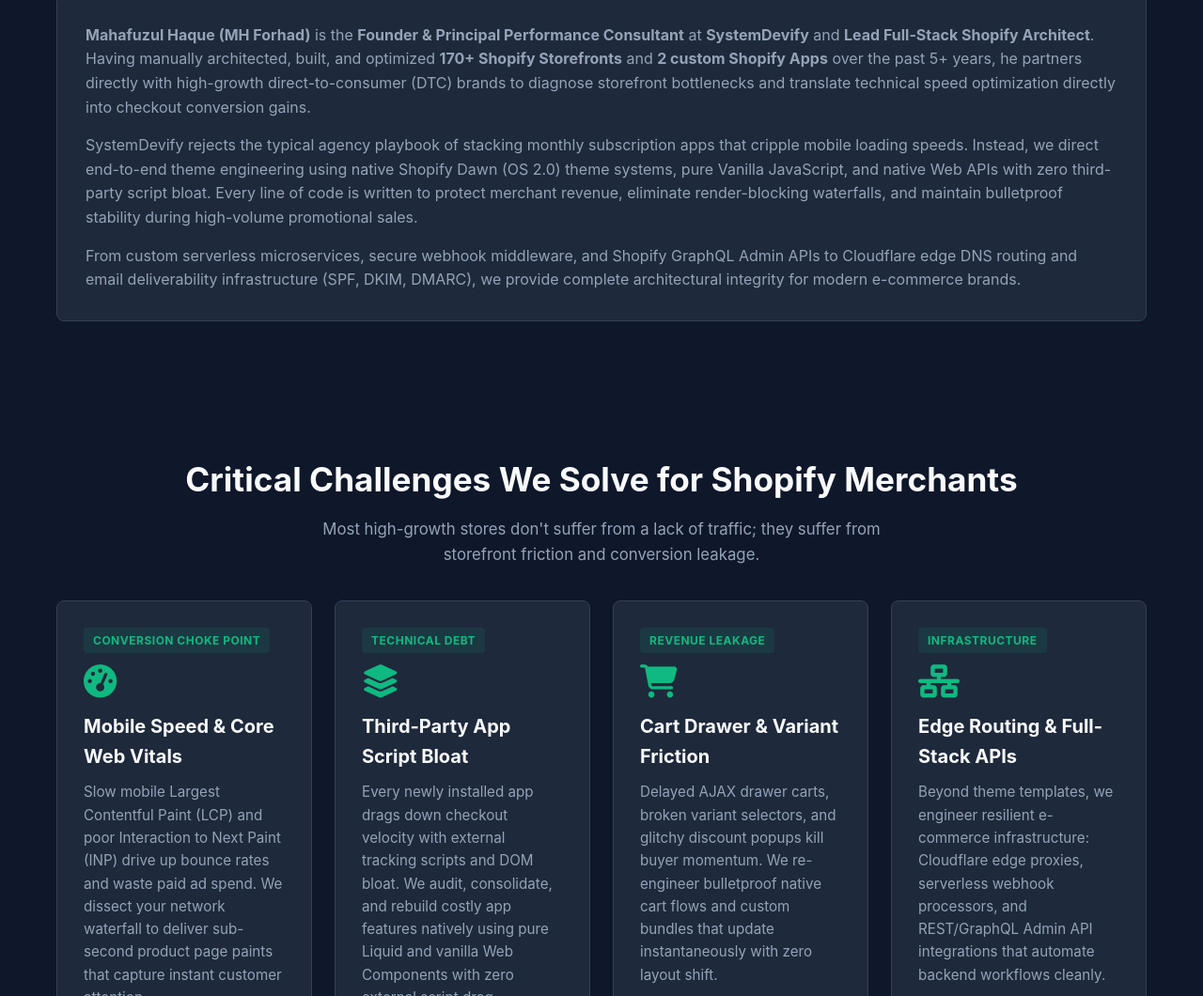
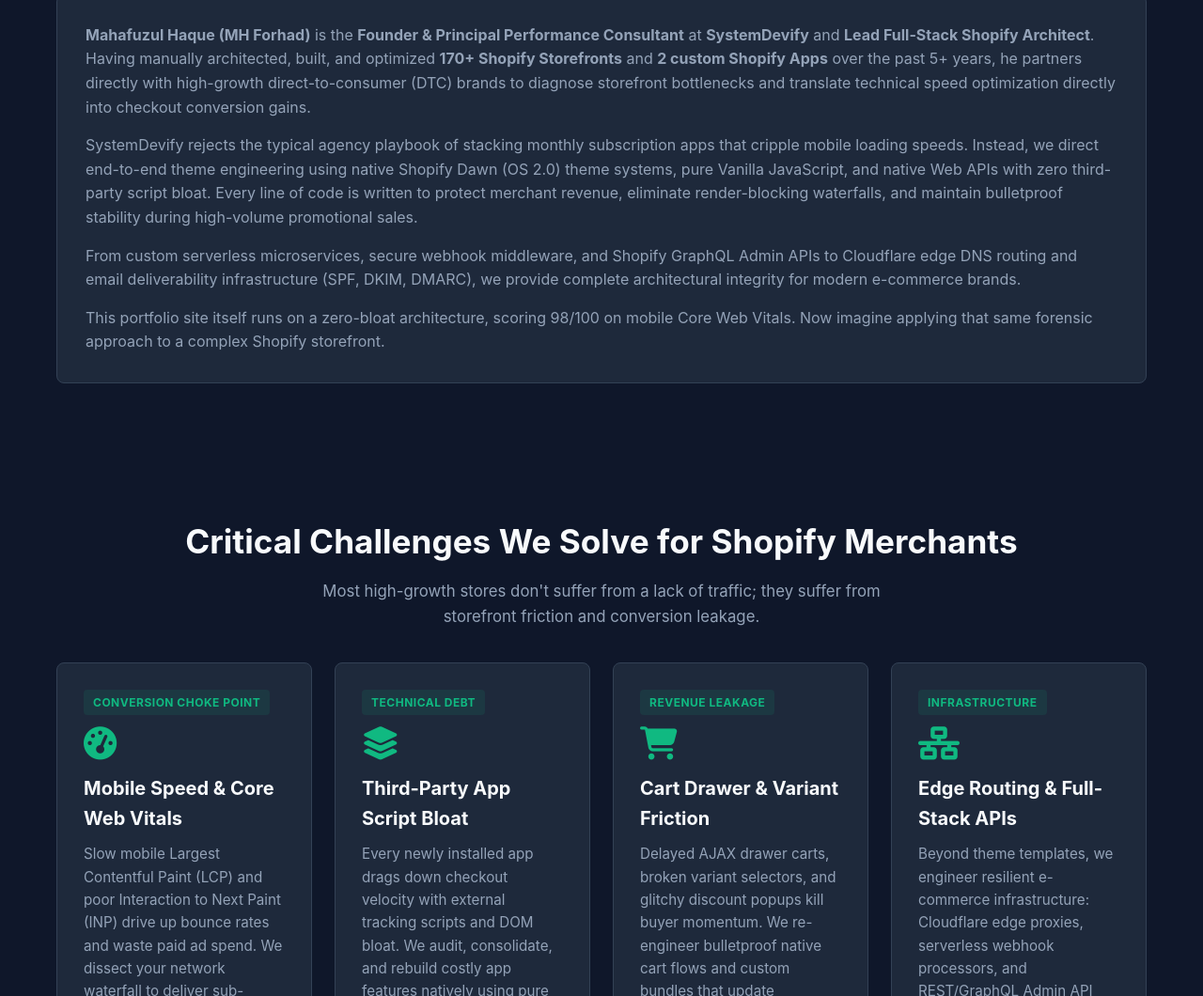
Before and after one commit to Forhad05/Portfolio, a plain HTML site: page index.html in a window 1280 px wide. Shown: the part 1098-2158 px from the top of the page at 94% size. Drawn offline with Linux system fonts and the light colour scheme.

Commit message:
Add performance details to portfolio site description
Added a new paragraph highlighting the portfolio site's performance and architecture.

```diff
--- a/index.html
+++ b/index.html
@@ -127,6 +127,9 @@
       </p>
       <p>
         From custom serverless microservices, secure webhook middleware, and Shopify GraphQL Admin APIs to Cloudflare edge DNS routing and email deliverability infrastructure (SPF, DKIM, DMARC), we provide complete architectural integrity for modern e-commerce brands.
+      </p>
+      <p>
+        This portfolio site itself runs on a zero-bloat architecture, scoring 98/100 on mobile Core Web Vitals. Now imagine applying that same forensic approach to a complex Shopify storefront.
       </p>
     </div>
   </section>
```
